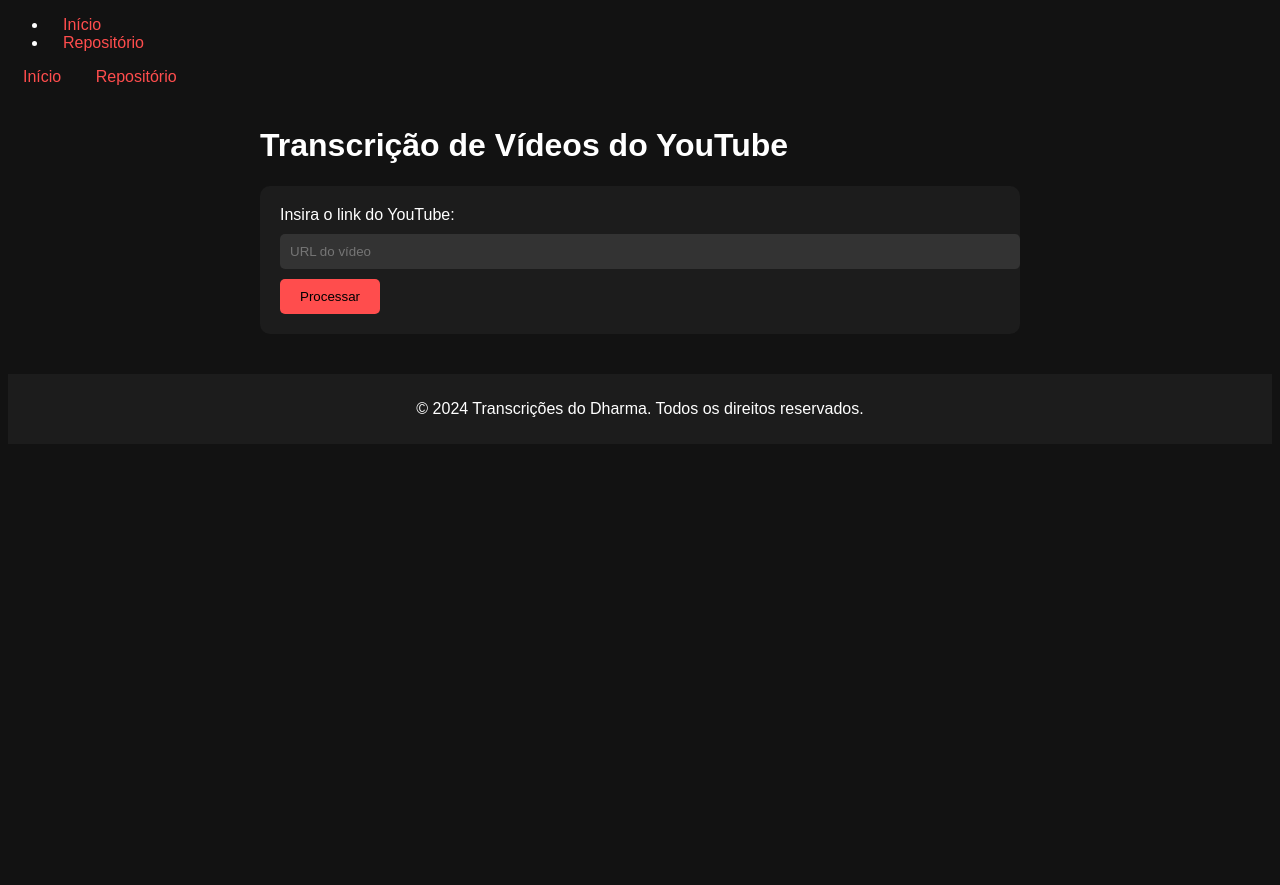
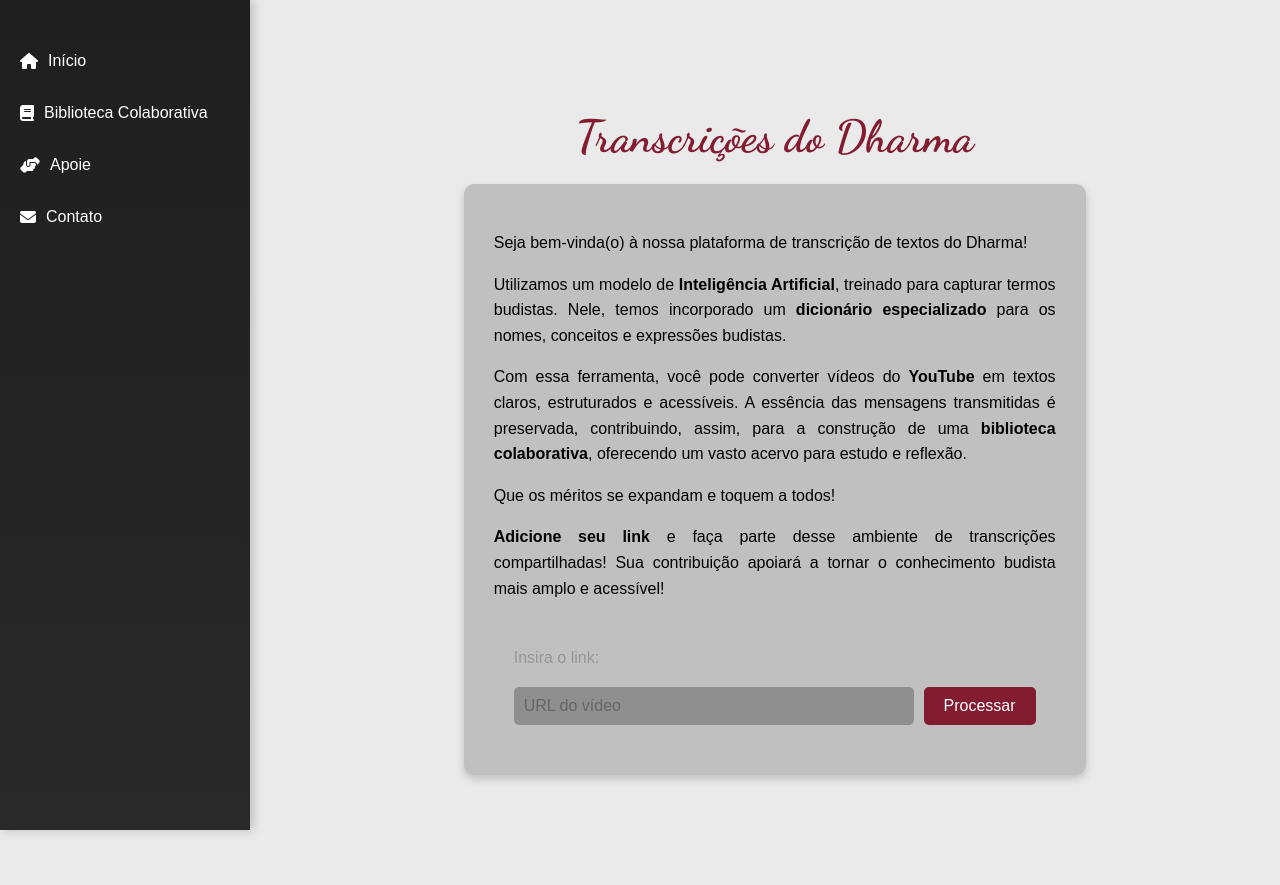
Before and after one commit to d-error/dharma-transcriptions, a Flask app: page / in a window 1280 px wide. Before the commit the page ends 417 px from the top, so only its background shows below. Run offline with Flask 3, Linux system fonts and the light colour scheme.

Commit message:
frontend

```diff
--- a/static/css/style.css
+++ b/static/css/style.css
@@ -1,67 +1,151 @@
+/* Geral */
 body {
-    background-color: #121212;
-    color: #fff;
+    margin: 0;
     font-family: Arial, sans-serif;
+    background-color: #ebeaea;
+    color: #020202;
+    display: flex;
 }
 
-header nav a {
-    color: #ff4d4d;
-    text-decoration: none;
-    margin: 0 15px;
+/* Sidebar */
+.sidebar {
+    width: 250px;
+    height: 100vh;
+    background: linear-gradient(180deg, #1f1f1f, #292929);
+    color: #fff;
+    position: fixed;
+    top: 0;
+    left: 0;
+    overflow-y: auto;
+    display: flex;
+    flex-direction: column;
+    align-items: center;
+    padding-top: 30px;
+    box-shadow: 3px 0 10px rgba(0, 0, 0, 0.2);
+    z-index: 1000;
 }
 
-header nav a:hover {
-    color: #e60000;
-    text-decoration: underline;
+.sidebar ul {
+    list-style: none;
+    padding: 0;
+    margin: 0;
+    width: 100%;
 }
 
-header nav a:focus {
-    outline: 2px dashed #ff4d4d;
-    outline-offset: 4px;
+.sidebar ul li {
+    width: 100%;
+    margin: 10px 0;
 }
 
-.container {
-    padding: 20px;
-    max-width: 800px;
-    margin: 0 auto;
-    width: 100%;
-    box-sizing: border-box;
+.sidebar ul li a {
+    display: flex;
+    align-items: center;
+    gap: 10px;
+    padding: 12px 20px;
+    color: #fff;
+    text-decoration: none;
+    font-size: 1rem;
+    border-radius: 5px;
+    transition: background-color 0.3s ease, transform 0.2s ease;
 }
 
-form {
-    background-color: #1c1c1c;
+.sidebar ul li a:hover {
+    background-color: #831C31;
+    transform: translateX(5px);
+}
+
+/* Conteúdo Principal */
+main {
+    margin-left: 15%;
+    padding: 42px;
+    padding-top: 2px;
+    width: calc(100% - 250px);
+    box-sizing: border-box;
+    display: flex;
+    flex-direction: column;
+    align-items: center;
+}
+
+/* Título */
+h1 {
+    text-align: center;
+    font-family: 'Dancing Script', cursive;
+    font-size: 2.8rem;
+    margin-bottom: 20px;
+    color: #831C31;
+}
+
+/* Caixa de Conteúdo */
+.content-box {
+    background-color: #c0c0c0;
+    padding: 30px;
+    border-radius: 10px;
+    max-width: 800px;
+    width: 100%;
+    box-shadow: 0 4px 8px #c0c0c0;
+    margin-bottom: 30px;
+}
+
+/* Parágrafos */
+.content-box p {
+    margin-bottom: 15px;
+    line-height: 1.6;
+    font-size: 1rem;
+    text-align: justify;
+}
+
+/* Formulário Integrado */
+.content-box form {
+    margin-top: 5%;
+    background-color: #c0c0c0;
     padding: 20px;
     border-radius: 10px;
+    display: flex;
+    align-items: center;
+    justify-content: center;
+    gap: 10px;
+    flex-wrap: wrap;
 }
 
-form input[type="text"] {
+.content-box form label {
     width: 100%;
+    text-align: left;
+    margin-bottom: 10px;
+    font-size: 1rem;
+    color: #979696;
+}
+
+.content-box form input[type="text"] {
+    flex: 1;
+    min-width: 70%;
     padding: 10px;
-    margin: 10px 0;
     border: none;
     border-radius: 5px;
-    background-color: #333;
-    color: #fff;
+    background-color: #8f8f8f; /* Cinza claro */
+    color: #000; /* Texto preto */
+    font-size: 1rem;
 }
 
-form button {
-    background-color: #ff4d4d;
+.content-box form input[type="text"]::placeholder {
+    color: #666; /* Cinza escuro para o placeholder */
+}
+
+.content-box form button {
+    background-color: #831C31;
+    color: #fff; /* Texto  */
     padding: 10px 20px;
     border: none;
     border-radius: 5px;
+    font-size: 1rem;
     cursor: pointer;
     transition: background-color 0.3s ease;
 }
 
-form button:hover {
-    background-color: #e60000;
+.content-box form button:hover {
+    background-color: #831C31;
 }
 
-form button:focus {
-    outline: 2px dashed #ff4d4d;
-    outline-offset: 4px;
-}
-
+/* Status */
 #status {
     margin-top: 20px;
     padding: 10px;
@@ -72,10 +156,38 @@ form button:focus {
     display: none;
 }
 
-footer {
+/* Links Pós-Processamento */
+#links {
+    margin-top: 20px;
     text-align: center;
-    margin-top: 20px;
-    padding: 10px;
-    background-color: #1c1c1c;
+}
+
+#links a {
+    display: block;
+    margin: 5px 0;
+    color: #831C31;
+    text-decoration: none;
+    font-size: 1rem;
+}
+
+links a:hover {
+    text-decoration: underline;
+}
+
+/* Estilos para Apoie */
+main {
+    padding: 40px 5%;
+    text-align: center;
+}
+
+.support-section {
+    margin-top: 30px;
+}
+
+.support-button {
+    background-color: #831C31;
     color: #fff;
+    padding: 10px 20px;
+    border: none;
+    border-radius: 5px;
 }
--- a/templates/base.html
+++ b/templates/base.html
@@ -5,23 +5,23 @@
     <meta name="viewport" content="width=device-width, initial-scale=1.0">
     <title>{% block title %}Transcrição de Vídeos{% endblock %}</title>
     <link rel="stylesheet" href="{{ url_for('static', filename='css/style.css') }}">
+    <link href="https://fonts.googleapis.com/css2?family=Dancing+Script:wght@400;700&display=swap" rel="stylesheet">
+    <link rel="stylesheet" href="https://cdnjs.cloudflare.com/ajax/libs/font-awesome/6.5.1/css/all.min.css">
 </head>
 <body>
     <header>
-        <nav>
+        <nav class="sidebar">
             <ul>
-                <li><a href="{{ url_for('home') }}">Início</a></li>
-                <li><a href="{{ url_for('repository') }}">Repositório</a></li>
+                <li><a href="{{ url_for('home') }}"><i class="fas fa-home"></i> Início</a></li>
+                <li><a href="{{ url_for('repository') }}"><i class="fas fa-book"></i> Biblioteca Colaborativa</a></li>
+                <li><a href="{{ url_for('apoie') }}"><i class="fas fa-hands-helping"></i> Apoie</a></li>
+                <li><a href="#"><i class="fas fa-envelope"></i> Contato</a></li>
             </ul>
-            <a href="/">Início</a>
-            <a href="/repository">Repositório</a>
         </nav>
     </header>
     <main>
         {% block content %}{% endblock %}
     </main>
-    <footer>
-        <p>© 2024 Transcrições do Dharma. Todos os direitos reservados.</p>
-    </footer>
+
 </body>
 </html>
--- a/templates/index.html
+++ b/templates/index.html
@@ -1,55 +1,78 @@
 <!-- templates/index.html -->
 {% extends 'base.html' %}
 
+
 {% block content %}
-<div class="container">
-    <h1>Transcrição de Vídeos do YouTube</h1>
-    <form id="youtube-form" onsubmit="processVideo(event)">
-        <label for="youtube_url">Insira o link do YouTube:</label>
-        <input type="text" id="youtube-url" name="youtube_url" placeholder="URL do vídeo" required>
-        <button type="submit">Processar</button>
-    </form>
-    <div id="status" style="margin-top: 20px; color: white;"></div>
-    <div id="links" style="display: none; margin-top: 20px;">
-        <a id="audio-link" href="#" download style="display: block; margin-bottom: 10px;">Baixar Áudio</a>
-        <a id="transcript-link" href="#" download style="display: block; margin-bottom: 10px;">Baixar Transcrição</a>
-        <a id="subtitle-link" href="#" download style="display: block;">Baixar Legendas</a>
+<main>
+    <h1>Transcrições do Dharma</h1>
+    <div class="content-box">
+        <p>
+            Seja bem-vinda(o) à nossa plataforma de transcrição de textos do Dharma!
+        </p>
+        <p>
+            Utilizamos um modelo de <strong>Inteligência Artificial</strong>, treinado para capturar termos budistas. Nele, temos incorporado um <strong>dicionário especializado</strong> para os nomes, conceitos e expressões budistas.
+        </p>
+        <p>
+            Com essa ferramenta, você pode converter vídeos do <strong>YouTube</strong> em textos claros, estruturados e acessíveis. A essência das mensagens transmitidas é preservada, contribuindo, assim, para a construção de uma <strong>biblioteca colaborativa</strong>, oferecendo um vasto acervo para estudo e reflexão.
+        </p>
+        <p>
+            Que os méritos se expandam e toquem a todos!
+        </p>
+        <p>
+            <strong>Adicione seu link</strong> e faça parte desse ambiente de transcrições compartilhadas!
+            Sua contribuição apoiará a tornar o conhecimento budista mais amplo e acessível!
+        </p>
+
+        <!-- Formulário Integrado -->
+        <form id="youtube-form" onsubmit="processVideo(event)">
+            <label for="youtube-url">Insira o link:</label>
+            <input type="text" id="youtube-url" name="youtube_url" placeholder="URL do vídeo" required>
+            <button type="submit">Processar</button>
+        </form>
+
+        <div id="status"></div>
+        <div id="links" style="display: none;">
+            <a id="audio-link" href="#" download>Baixar Áudio</a>
+            <a id="transcript-link" href="#" download>Baixar Transcrição</a>
+            <a id="subtitle-link" href="#" download>Baixar Legendas</a>
+        </div>
     </div>
-</div>
+</main>
 {% endblock %}
+
+
+
 
 <script>
     function processVideo(event) {
-        event.preventDefault(); // Previne o envio tradicional do formulário
+        event.preventDefault();
         const youtubeUrl = document.getElementById("youtube-url").value;
         const statusDiv = document.getElementById("status");
         const linksDiv = document.getElementById("links");
 
         statusDiv.textContent = "Processando o vídeo. Aguarde...";
-        linksDiv.style.display = "none"; // Oculta os links enquanto processa
+        linksDiv.style.display = "none";
 
         fetch("/process", {
             method: "POST",
-            headers: {
-                "Content-Type": "application/json"
-            },
+            headers: { "Content-Type": "application/json" },
             body: JSON.stringify({ youtube_url: youtubeUrl })
         })
         .then(response => response.json())
         .then(data => {
             if (data.success) {
-                statusDiv.textContent = "Processamento concluído! Links disponíveis abaixo:";
+                statusDiv.textContent = "Processamento concluído!";
                 document.getElementById("audio-link").href = data.audio_file;
                 document.getElementById("transcript-link").href = data.transcript_file;
                 document.getElementById("subtitle-link").href = data.subtitle_file;
-                linksDiv.style.display = "block"; // Exibe os links
+                linksDiv.style.display = "block";
             } else {
                 statusDiv.textContent = "Erro: " + data.error;
             }
         })
         .catch(error => {
-            statusDiv.textContent = "Erro ao processar o vídeo. Tente novamente.";
-            console.error("Erro ao processar o vídeo:", error);
+            statusDiv.textContent = "Erro ao processar.";
+            console.error(error);
         });
     }
 </script>
--- a/templates/repository.html
+++ b/templates/repository.html
@@ -2,7 +2,7 @@
 
 {% block content %}
 <div class="container">
-    <h1>Repositório de Transcrições</h1>
+    <h1>Biblioteca Colaborativa</h1>
     <ul>
         {% for id, title in transcriptions %}
         <li>
```
Also changed, not shown: templates/apoie.html (added, +36 -0 lines).
